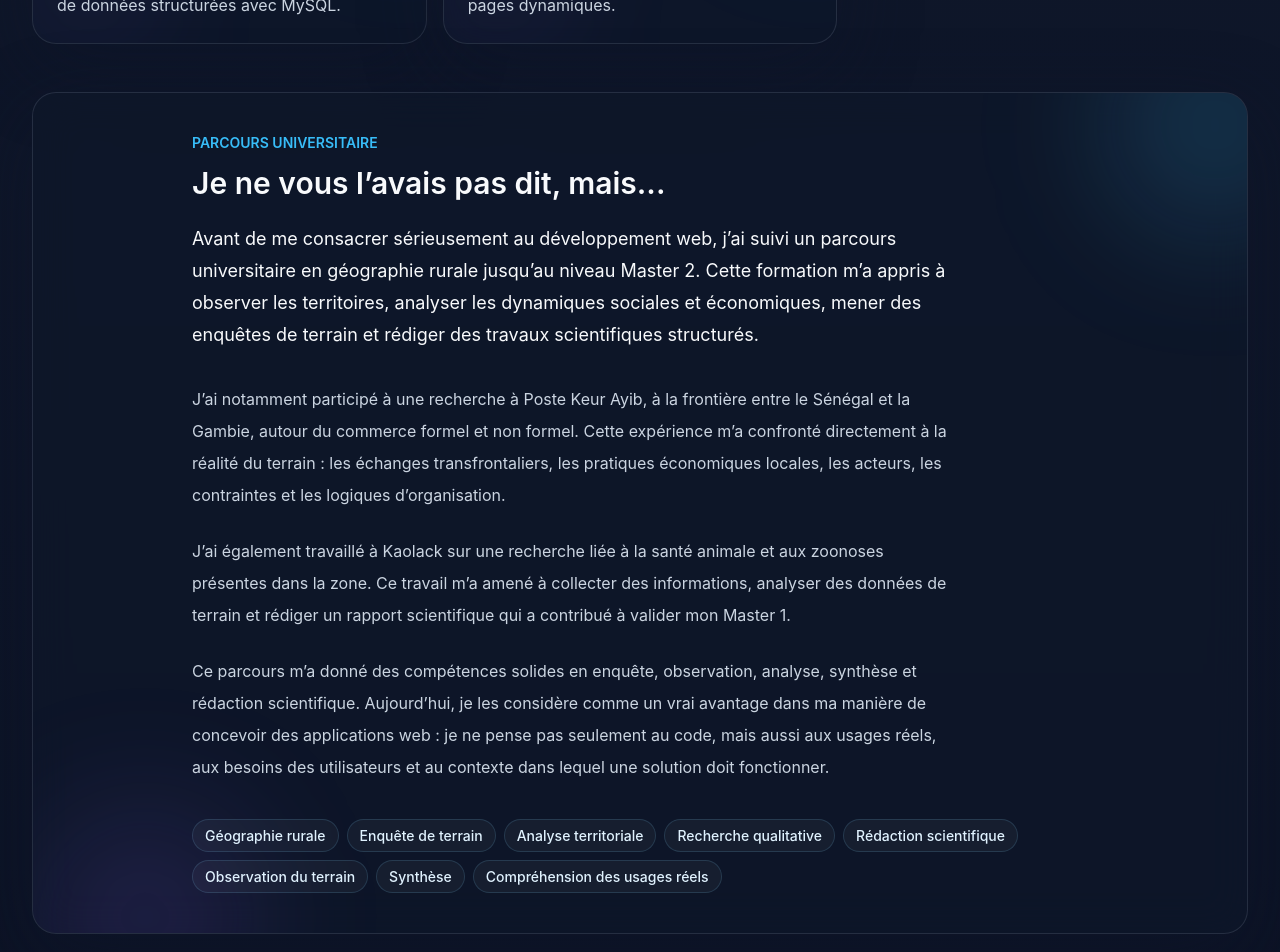
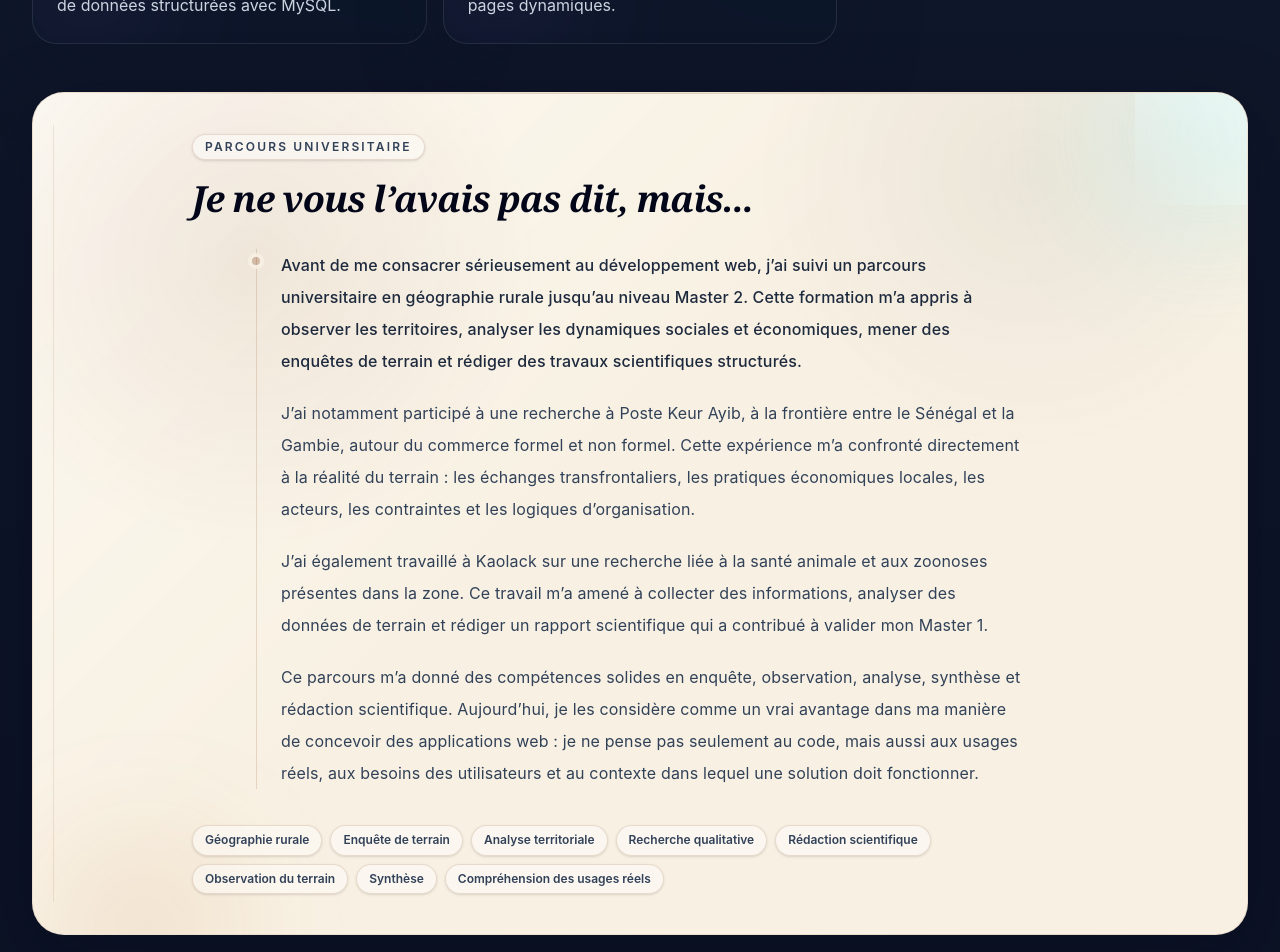
Before and after one commit to PapyDia/PortfolioPapy, a React (Vite) app: page / in a window 1280 px wide. Shown: the part 4620-5572 px from the top of the page. Built offline with nearby package versions, Linux system fonts and the light colour scheme.

Commit message:
Academic journey style

```diff
--- a/src/components/sections/LearningLanguagesSection.jsx
+++ b/src/components/sections/LearningLanguagesSection.jsx
@@ -7,8 +7,8 @@ import {
   viewportOnce,
 } from "../../constants/animations";
 import { portfolioData } from "../../data/portfolioData";
+import AcademicJourneyCard from "../ui/AcademicJourneyCard";
 import Container from "../ui/Container";
-import GlassCard from "../ui/GlassCard";
 import LanguageCard from "../ui/LanguageCard";
 import SectionHeader from "../ui/SectionHeader";
 
@@ -75,61 +75,7 @@ function LearningLanguagesSection() {
           viewport={viewportOnce}
           whileInView="visible"
         >
-          <GlassCard
-            aria-labelledby="academic-journey-title"
-            as="article"
-            className="relative overflow-hidden border-[color:var(--app-featured-border)] bg-[var(--app-featured-surface)] p-5 sm:p-8 lg:p-10"
-          >
-            <div
-              aria-hidden="true"
-              className="pointer-events-none absolute -right-20 -top-20 size-56 rounded-full bg-[var(--app-glow-cyan)] blur-3xl"
-            />
-            <div
-              aria-hidden="true"
-              className="pointer-events-none absolute -bottom-24 left-0 size-56 rounded-full bg-[var(--app-glow-violet)] blur-3xl"
-            />
-
-            <div className="relative mx-auto min-w-0 max-w-4xl">
-              <p className="max-w-full wrap-break-word text-sm font-semibold uppercase text-[color:var(--app-accent)]">
-                {academicJourney.eyebrow}
-              </p>
-              <h3
-                className="text-balance-safe mt-3 max-w-full wrap-break-word text-2xl font-semibold leading-tight text-[color:var(--app-text-main)] sm:text-3xl"
-                id="academic-journey-title"
-              >
-                {academicJourney.title}
-              </h3>
-
-              <p className="text-pretty-safe mt-5 max-w-3xl wrap-break-word text-base leading-7 text-[color:var(--app-text-main)] sm:text-lg sm:leading-8">
-                {academicJourney.description}
-              </p>
-
-              <div className="mt-6 min-w-0 max-w-3xl space-y-5 text-left text-base leading-7 text-[color:var(--app-text-muted)] sm:mt-8 sm:space-y-6 sm:leading-8">
-                {academicJourney.paragraphs.map((paragraph) => (
-                  <p
-                    className="text-pretty-safe max-w-full wrap-break-word"
-                    key={paragraph}
-                  >
-                    {paragraph}
-                  </p>
-                ))}
-              </div>
-
-              <ul
-                aria-label="Compétences issues du parcours universitaire"
-                className="m-0 mt-7 flex min-w-0 max-w-full list-none flex-wrap gap-2 p-0 sm:mt-9"
-              >
-                {academicJourney.skills.map((skill) => (
-                  <li
-                    className="max-w-full rounded-button border border-[color:var(--app-chip-border)] bg-[var(--app-chip-bg)] px-3 py-1.5 text-center text-xs font-medium leading-snug wrap-break-word text-[color:var(--app-chip-text)] sm:text-sm"
-                    key={skill}
-                  >
-                    {skill}
-                  </li>
-                ))}
-              </ul>
-            </div>
-          </GlassCard>
+          <AcademicJourneyCard journey={academicJourney} />
         </motion.div>
       </Container>
     </section>
--- /dev/null
+++ b/src/components/ui/AcademicJourneyCard.jsx
@@ -0,0 +1,85 @@
+const paperTexture = {
+  backgroundImage:
+    "radial-gradient(circle at 18% 20%, rgba(120, 53, 15, 0.08), transparent 24%), radial-gradient(circle at 82% 10%, rgba(15, 23, 42, 0.055), transparent 22%), linear-gradient(135deg, rgba(255, 255, 255, 0.5), transparent 45%)",
+};
+
+function AcademicJourneyCard({ journey }) {
+  const narrativeParagraphs = [journey.description, ...journey.paragraphs];
+
+  return (
+    <article
+      aria-labelledby="academic-journey-title"
+      className="relative isolate overflow-hidden rounded-[2rem] border border-amber-900/10 bg-[#F8F1E3] p-5 text-slate-800 shadow-[0_24px_80px_rgba(2,6,23,0.28)] sm:p-8 lg:p-10"
+      style={paperTexture}
+    >
+      <div
+        aria-hidden="true"
+        className="pointer-events-none absolute inset-x-8 top-0 h-px bg-linear-to-r from-transparent via-amber-900/20 to-transparent"
+      />
+      <div
+        aria-hidden="true"
+        className="pointer-events-none absolute bottom-8 left-5 top-8 hidden w-px bg-amber-900/10 sm:block"
+      />
+      <div
+        aria-hidden="true"
+        className="pointer-events-none absolute right-0 top-0 size-28 bg-linear-to-bl from-white/60 to-transparent"
+      />
+      <div
+        aria-hidden="true"
+        className="pointer-events-none absolute -right-16 -top-16 size-52 rounded-full bg-cyan-300/16 blur-3xl"
+      />
+      <div
+        aria-hidden="true"
+        className="pointer-events-none absolute -bottom-20 left-6 size-44 rounded-full bg-amber-700/10 blur-3xl"
+      />
+
+      <div className="relative mx-auto min-w-0 max-w-4xl">
+        <p className="inline-flex max-w-full rounded-full border border-amber-900/15 bg-white/45 px-3 py-1 text-xs font-semibold uppercase tracking-[0.18em] wrap-break-word text-slate-700 shadow-sm">
+          {journey.eyebrow}
+        </p>
+
+        <h3
+          className="text-balance-safe mt-4 max-w-3xl font-serif text-3xl font-semibold italic leading-tight tracking-tight wrap-break-word text-slate-950 sm:text-4xl"
+          id="academic-journey-title"
+        >
+          {journey.title}
+        </h3>
+
+        <div className="relative mx-auto mt-6 max-w-3xl border-l border-amber-900/15 pl-4 sm:mt-7 sm:pl-6">
+          <span
+            aria-hidden="true"
+            className="absolute -left-[0.3125rem] top-2 size-2 rounded-full bg-amber-900/25 shadow-[0_0_0_4px_rgba(248,241,227,0.85)]"
+          />
+          <div className="space-y-5 text-left text-[0.95rem] leading-8 tracking-[0.01em] text-slate-700 sm:text-base sm:leading-8">
+            {narrativeParagraphs.map((paragraph, index) => (
+              <p
+                className={`text-pretty-safe max-w-full break-words ${
+                  index === 0 ? "font-medium text-slate-800" : ""
+                }`}
+                key={paragraph}
+              >
+                {paragraph}
+              </p>
+            ))}
+          </div>
+        </div>
+
+        <ul
+          aria-label="Compétences issues du parcours universitaire"
+          className="m-0 mt-7 flex min-w-0 max-w-full list-none flex-wrap gap-2 p-0 sm:mt-9"
+        >
+          {journey.skills.map((skill) => (
+            <li
+              className="max-w-full rounded-full border border-amber-900/15 bg-white/45 px-3 py-1.5 text-center text-xs font-semibold leading-snug wrap-break-word text-slate-700 shadow-sm"
+              key={skill}
+            >
+              {skill}
+            </li>
+          ))}
+        </ul>
+      </div>
+    </article>
+  );
+}
+
+export default AcademicJourneyCard;
```
